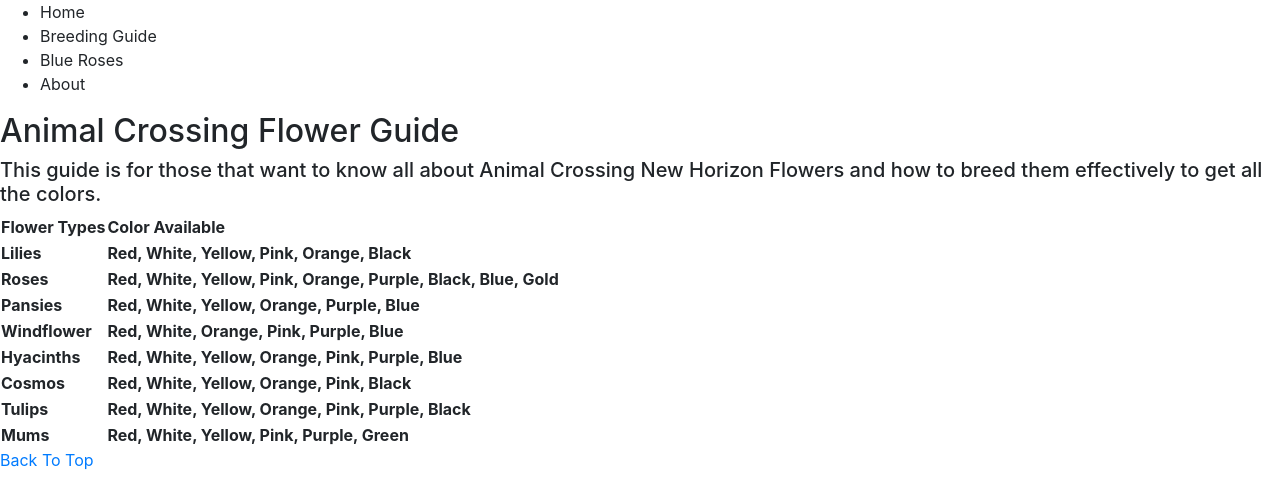
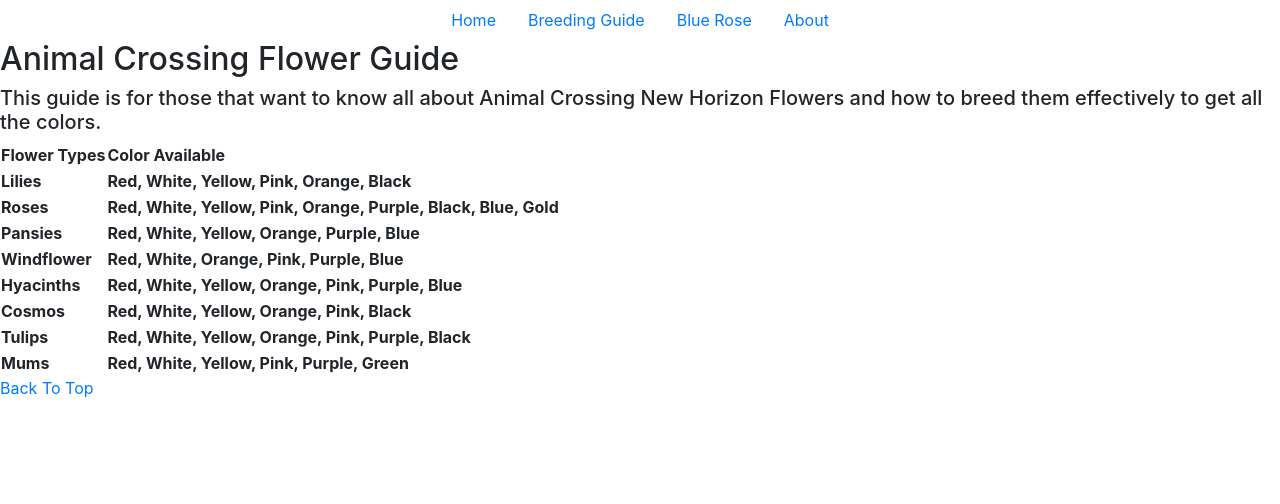
Before and after one commit to Biglustypanda/CS50w_Project0, a plain HTML site: page index.html in a window 1280 px wide. Drawn offline with nearby package versions, Linux system fonts and the light colour scheme; files that its build step writes are made by us from their sources.

Commit message:
add nav bar

```diff
--- a/index.html
+++ b/index.html
@@ -7,11 +7,19 @@
     </head>
     <body>
         <div class='header-nav'>
-        	<ul>
-        		<li>Home</li>
-        		<li>Breeding Guide</li>
-        		<li>Blue Roses</li>
-        		<li>About</li>
+        	<ul class="nav justify-content-center">
+        		<li class="nav-item">
+        			<a class="nav-link" href="#">Home</a>
+        		</li>
+        		<li class="nav-item">
+        			<a class="nav-link" href="#">Breeding Guide</a>
+        		</li>
+        		<li class="nav-item">
+        			<a class="nav-link" href="#">Blue Rose</a>
+        		</li>
+        		<li class="nav-item">
+        			<a class="nav-link" href="#">About</a>
+        		</li>
         	</ul>
         </div>
         <div class=main-body>
```
